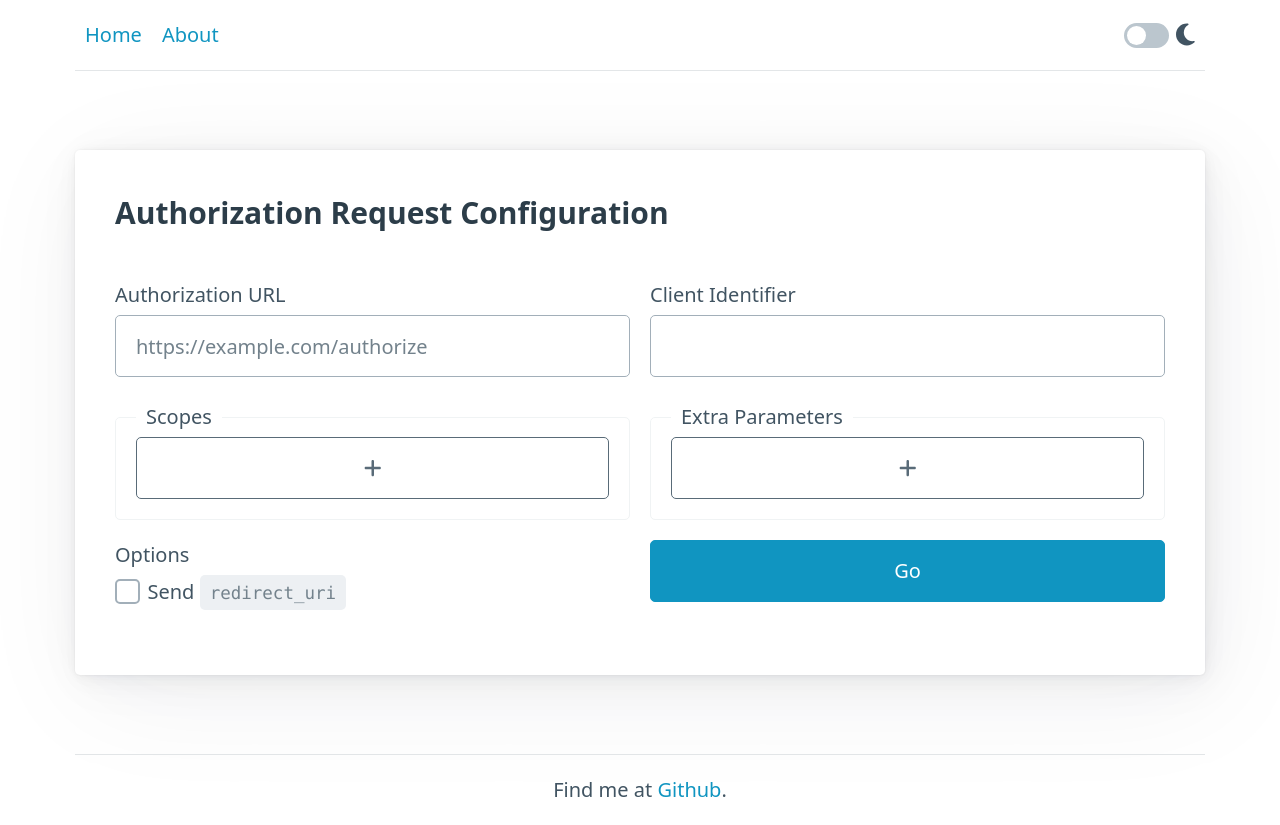
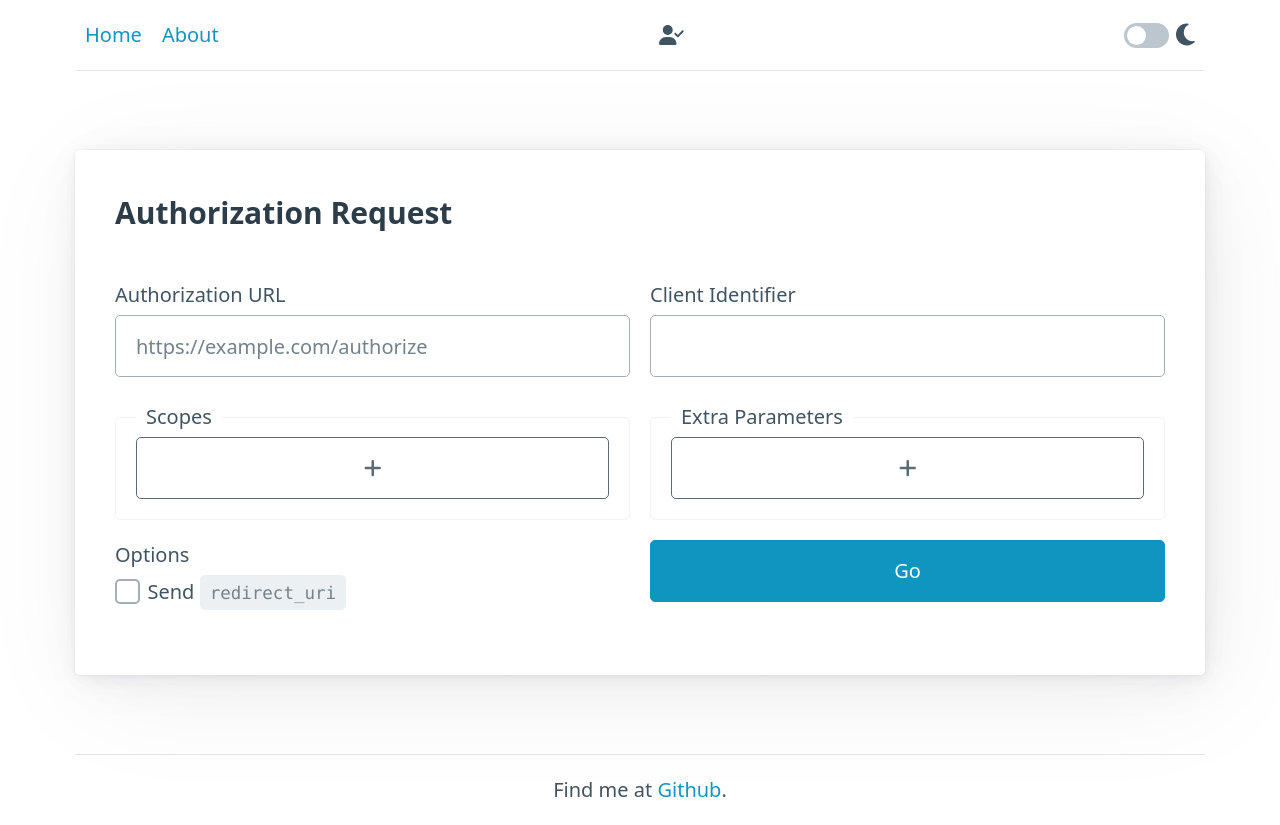
Before and after one commit to asmello/goaty, a React (Vite) app: page /authz in a window 1280 px wide. Built offline with nearby package versions, Linux system fonts and the light colour scheme.

Commit message:
implement breadcrumb

```diff
--- /dev/null
+++ b/src/components/Breadcrumbs.tsx
@@ -0,0 +1,34 @@
+import { ReactNode } from "react";
+import { useMatches } from "react-router-dom";
+
+interface MatchHandle {
+  crumbs?: ReactNode[];
+}
+
+export default function () {
+  const matches = useMatches();
+  const currentMatch = matches.at(-1);
+  if (!currentMatch) {
+    return <></>;
+  }
+  const handle = currentMatch.handle as MatchHandle;
+  if (!handle) {
+    return <></>;
+  }
+  const crumbs = handle.crumbs;
+  if (!crumbs) {
+    return <></>;
+  }
+
+  return (
+    <nav aria-label="breadcrumb">
+      <ul>
+        {crumbs.map((crumb, idx) => (
+          <li key={idx}>
+            <span>{crumb}</span>
+          </li>
+        ))}
+      </ul>
+    </nav>
+  );
+}
--- a/src/main.tsx
+++ b/src/main.tsx
@@ -12,6 +12,13 @@ import Error from "./pages/Error";
 import AuthzConfiguration from "./pages/authz/AuthzConfiguration";
 import Token from "./pages/token/Token";
 import tokenAction from "./pages/token/action";
+import { FontAwesomeIcon } from "@fortawesome/react-fontawesome";
+import {
+  faArrowsRotate,
+  faCircleCheck,
+  faThumbsUp,
+  faUserCheck,
+} from "@fortawesome/free-solid-svg-icons";
 
 const router = createBrowserRouter([
   {
@@ -31,16 +38,34 @@ const router = createBrowserRouter([
         element: <AuthzConfiguration />,
         path: "authz",
         action: authzAction,
+        handle: {
+          crumbs: [<FontAwesomeIcon icon={faUserCheck} />],
+        },
       },
       {
         element: <Callback />,
         path: "callback",
         loader: callbackLoader,
+        handle: {
+          crumbs: [
+            <FontAwesomeIcon icon={faUserCheck} />,
+            <FontAwesomeIcon icon={faThumbsUp} />,
+            <FontAwesomeIcon icon={faArrowsRotate} />,
+          ],
+        },
       },
       {
         element: <Token />,
         path: "token",
         action: tokenAction, // this is a bit of a hack, but loader can't do POST
+        handle: {
+          crumbs: [
+            <FontAwesomeIcon icon={faUserCheck} />,
+            <FontAwesomeIcon icon={faThumbsUp} />,
+            <FontAwesomeIcon icon={faArrowsRotate} />,
+            <FontAwesomeIcon icon={faCircleCheck} />,
+          ],
+        },
       },
       {
         element: <About />,
--- a/src/pages/Error.tsx
+++ b/src/pages/Error.tsx
@@ -58,7 +58,7 @@ export interface RemoteErrorPayload {
 }
 
 export function isRemoteErrorPayload(data: any): data is RemoteErrorPayload {
-  return "error" in data;
+  return (data as RemoteErrorPayload).error !== undefined;
 }
 
 function defaultMessage(status: number) {
--- a/src/pages/Root.tsx
+++ b/src/pages/Root.tsx
@@ -3,6 +3,7 @@ import { FontAwesomeIcon } from "@fortawesome/react-fontawesome";
 import { faMoon } from "@fortawesome/free-solid-svg-icons";
 import "./Root.css";
 import { useState } from "react";
+import Breadcrumbs from "../components/Breadcrumbs";
 
 interface RootProps {
   children?: JSX.Element;
@@ -39,6 +40,7 @@ export default function Root({ children }: RootProps) {
               </NavLink>
             </li>
           </ul>
+          <Breadcrumbs />
           <ul>
             <li>
               <label htmlFor="dark-mode-toggle">
--- a/src/pages/authz/AuthzConfiguration.tsx
+++ b/src/pages/authz/AuthzConfiguration.tsx
@@ -29,7 +29,7 @@ export default function AuthzConfiguration() {
 
   return (
     <article>
-      <h3>Authorization Request Configuration</h3>
+      <h3>Authorization Request</h3>
       <Form method="post">
         <div className="grid">
           <label>
--- a/src/pages/callback/Callback.tsx
+++ b/src/pages/callback/Callback.tsx
@@ -25,7 +25,7 @@ export default function Callback() {
 
   return (
     <article>
-      <h3>Token Request Configuration</h3>
+      <h3>Token Request</h3>
       <Form method="post" action="/token">
         <div className="grid">
           <label>
```
